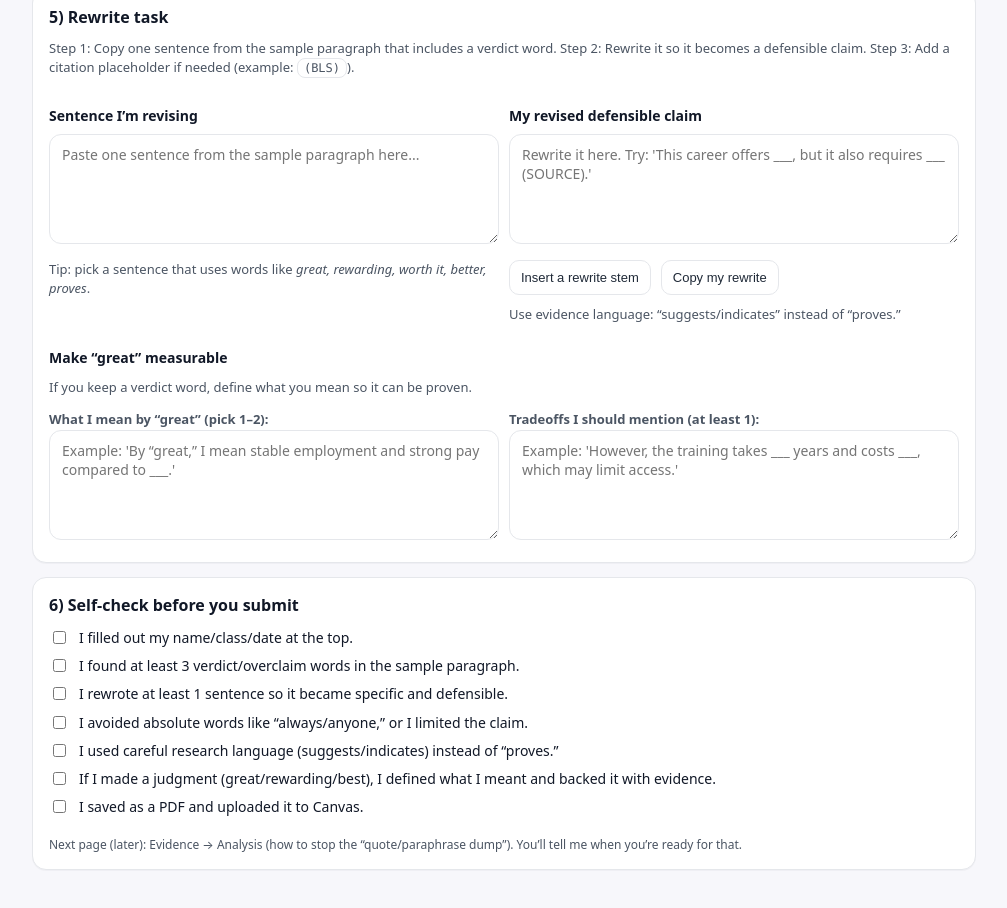
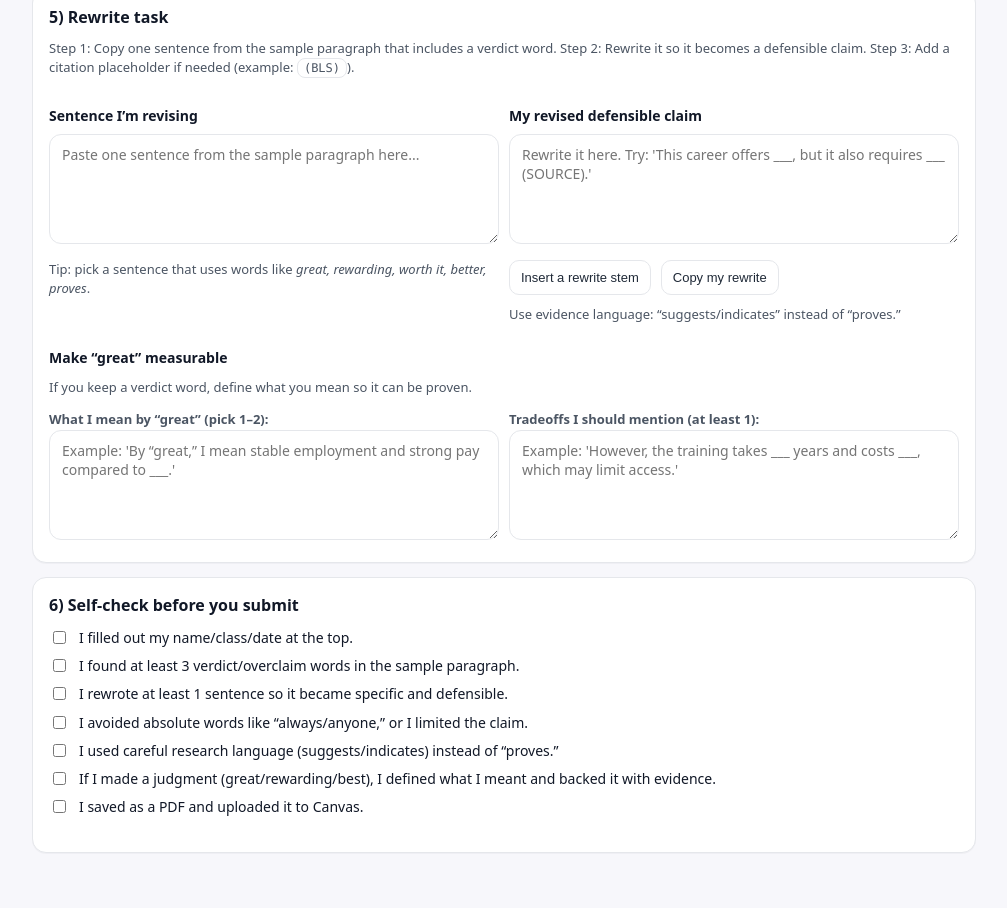
Before and after one commit to Engl101PracticePages/Overconfident-Conclusions, a plain HTML site: page index.html in a window 1280 px wide. Shown: the part 2602-3510 px from the top of the page, without its empty margins (136-1143 px from the left). Drawn offline with Linux system fonts and the light colour scheme.

Commit message:
Update index.html

```diff
--- a/index.html
+++ b/index.html
@@ -522,7 +522,7 @@
       </div>
 
       <div class="footer">
-        Next page (later): Evidence → Analysis (how to stop the “quote/paraphrase dump”). You’ll tell me when you’re ready for that.
+
       </div>
     </section>
   </div>
```
